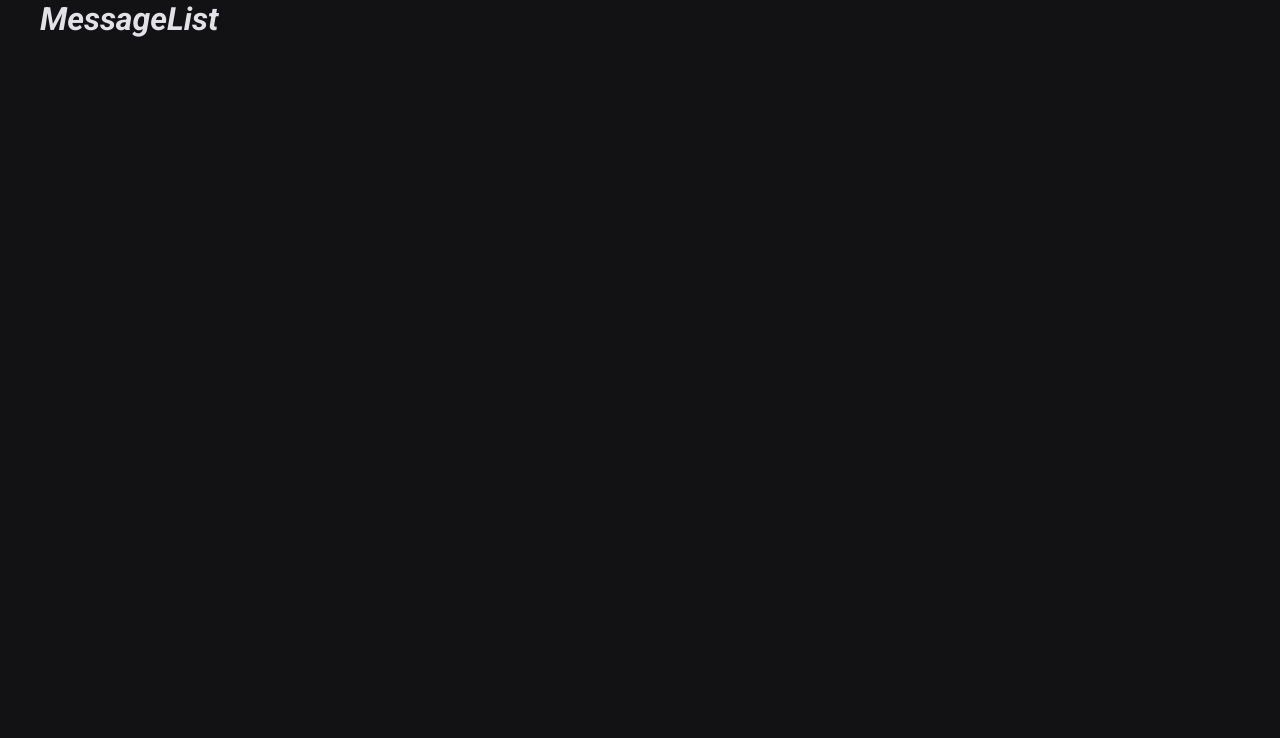
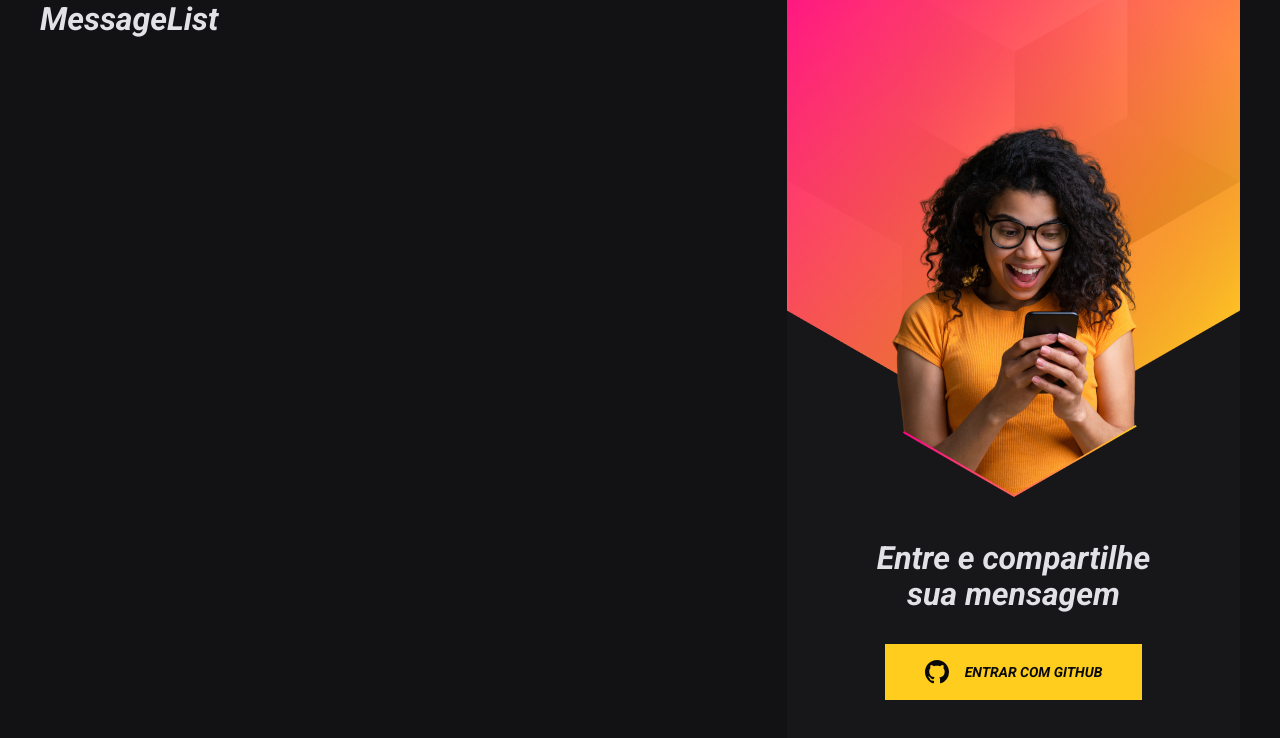
Before and after one commit to yansntss/NLW-Heat-Web, a React (Vite) app: page / in a window 1280 px wide. Shown: the top 738 px of the page. Built offline with nearby package versions, Linux system fonts and the light colour scheme.

Commit message:
:sparkles: Component LoginBox
#

```diff
--- a/package.json
+++ b/package.json
@@ -9,6 +9,7 @@
   "dependencies": {
     "react": "^17.0.0",
     "react-dom": "^17.0.0",
+    "react-icons": "^4.3.1",
     "sass": "^1.43.2"
   },
   "devDependencies": {
--- a/src/components/LoginBox/index.tsx
+++ b/src/components/LoginBox/index.tsx
@@ -1,7 +1,15 @@
+import {VscGithubInverted} from 'react-icons/vsc'
+
+import styles from "./styles.module.scss";
+
 export function LoginBox() {
   return (
-    <div className="loginBoxWrapper">
-
+    <div className={styles.loginBoxWrapper}>
+      <strong>Entre e compartilhe sua mensagem</strong>
+      <a href="#" className={styles.signInWithGithub}>
+      <VscGithubInverted size="24px" />
+      Entrar com gitHub
+      </a>
     </div>
-  )
+  );
 }
--- a/src/components/LoginBox/styles.module.scss
+++ b/src/components/LoginBox/styles.module.scss
@@ -0,0 +1,41 @@
+.loginBoxWrapper{
+  height: 100vh;
+  width: 100%;
+  background: #17171a url(../../assets/banner-girl.png) no-repeat center top;
+
+  padding: 440px 80px 0;
+  text-align: center;
+
+  display: flex;
+  flex-direction: column;
+  justify-content: center;
+  align-items: center;
+
+  strong {
+    font-size: 32px;
+    line-height: 36px;
+  }
+  .signInWithGithub{
+    background: #ffcd1e;
+    margin-top: 32px;
+    padding: 0 40px;
+    height: 56px;
+    color: #09090a;
+    font-size: 14px;
+    font-weight: bold;
+    text-transform: uppercase;
+    text-decoration: none;
+
+    display: flex;
+    align-items: center;
+    justify-content: center;
+
+    &:hover {
+      filter: brightness(0.9);
+    }
+    svg {
+      margin-right: 16px;
+    }
+  }
+
+}
```
Also changed, not shown: 1 other file (tests, documents, lock files or other folders).
